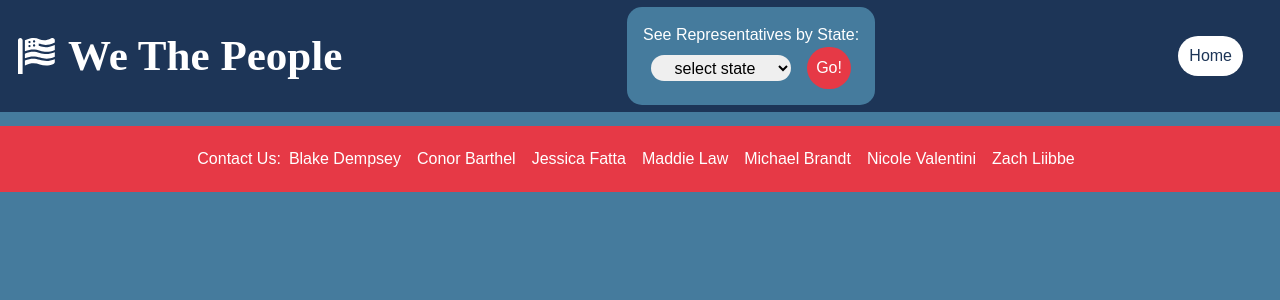
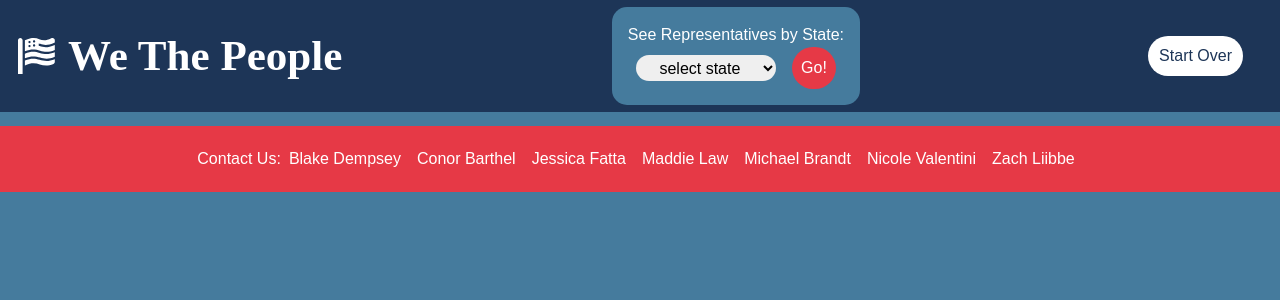
Before and after one commit to Mod-4-Capstone/we-the-people-fe, a React (Create React App) app: page /results-dashboard in a window 1280 px wide. Shown: the top 300 px of the page. Built offline with nearby package versions, Linux system fonts and the light colour scheme; a web font is replaced by a local one.

Commit message:
Change button to 'Start Over'

```diff
--- a/src/components/Header/Header.js
+++ b/src/components/Header/Header.js
@@ -27,7 +27,7 @@ const Header = () => {
 
         {location.pathname === "/results-dashboard" &&
           <Link to="/">
-            <button className="home-btn" onClick={() => resetFormsForHome()}>Home</button>
+            <button className="home-btn" onClick={() => resetFormsForHome()}>Start Over</button>
           </Link>}
     </section>
   )
```
